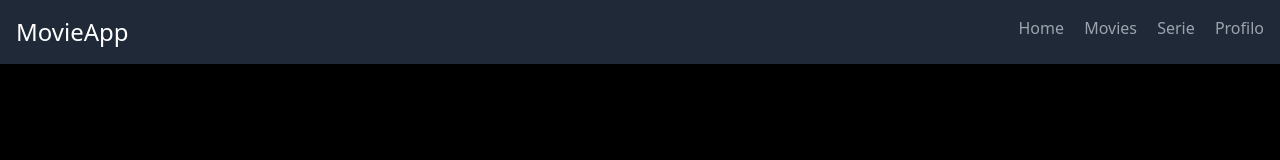
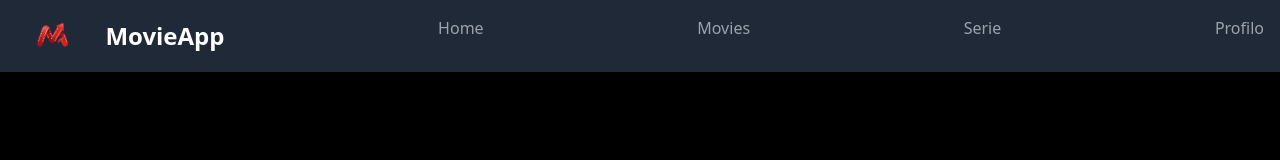
Before and after one commit to TTF-FULL-STACK-2025/movieapp-fiorio, a website built with Vite: page index.html in a window 1280 px wide. Built offline with nearby package versions, Linux system fonts and the light colour scheme.

Commit message:
rewrited the header with img

```diff
--- a/index.html
+++ b/index.html
@@ -11,8 +11,10 @@
 <body class="bg-black">
 
     <header class="flex justify-between bg-gray-800 text-white p-4">
-        <h1 class="text-2xl">MovieApp</h1>
-        <div class="space-x-4">
+        <div class="flex items-center space-x-4">
+            <img src="img/logo-m.png" alt="Logo" class="h-10">
+            <h1 class="text-2xl font-bold text-white">MovieApp</h1>
+        </div>
             <a href="index.html" class="text-gray-400 hover:text-white">Home</a>
             <a href="index.html" class="text-gray-400 hover:text-white">Movies</a>
             <a href="index.html" class="text-gray-400 hover:text-white">Serie</a>
```
